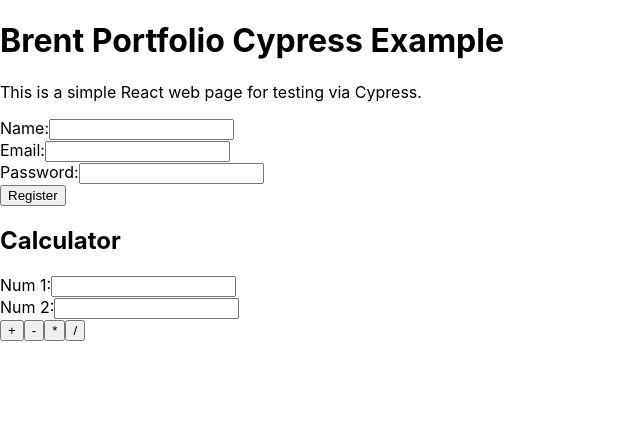
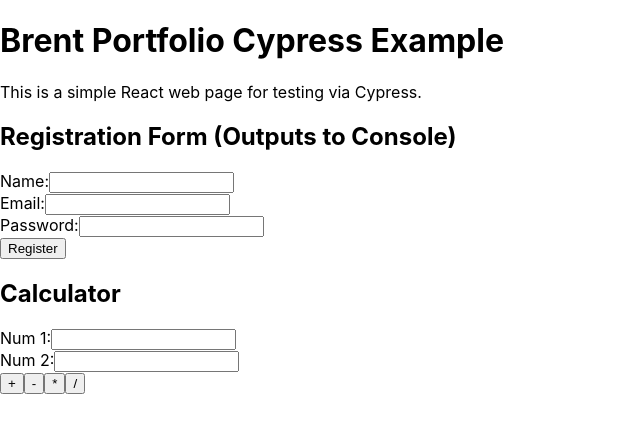
Before and after one commit to Brent-Honeycutt/cypress-brent-test, a React (Create React App) app: page / in a window 1280 px wide. Shown: the top 432 px of the page, without its empty margins (0-640 px from the left). Built offline with nearby package versions, Linux system fonts and the light colour scheme.

Commit message:
Header Cleanup
- Moved main page headers out of Registration Form file
- Added header to the Registration form for clarity

```diff
--- a/src/App.js
+++ b/src/App.js
@@ -4,6 +4,10 @@ import Calculator from './Calculator';
 function App() {
   return (
     <div className="App">
+      <h1 data-cy="main-heading">Brent Portfolio Cypress Example</h1>
+      <p data-cy="intro-paragraph">
+        This is a simple React web page for testing via Cypress.
+      </p>
       <Form />
       <Calculator />
     </div>
--- a/src/Form.js
+++ b/src/Form.js
@@ -12,10 +12,7 @@ function Form() {
 
   return (
     <div>
-      <h1 data-cy="main-heading">Brent Portfolio Cypress Example</h1>
-      <p data-cy="intro-paragraph">
-        This is a simple React web page for testing via Cypress.
-      </p>
+      <h2>Registration Form (Outputs to Console)</h2>
       <form onSubmit={handleSubmit}>
         <div>
           <label htmlFor="name">Name:</label>
```
